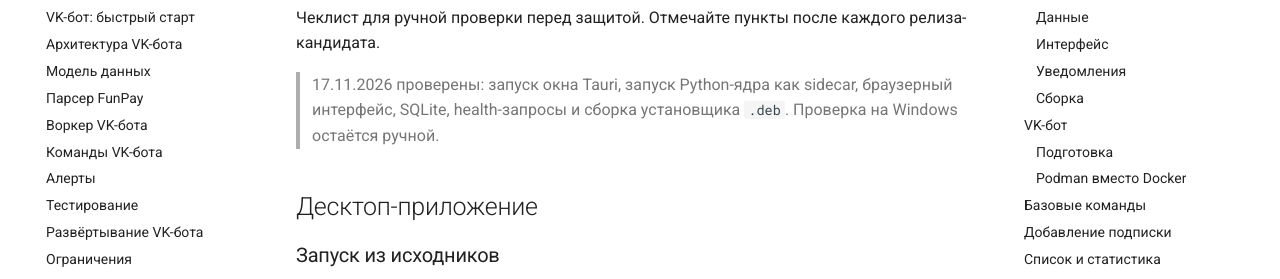
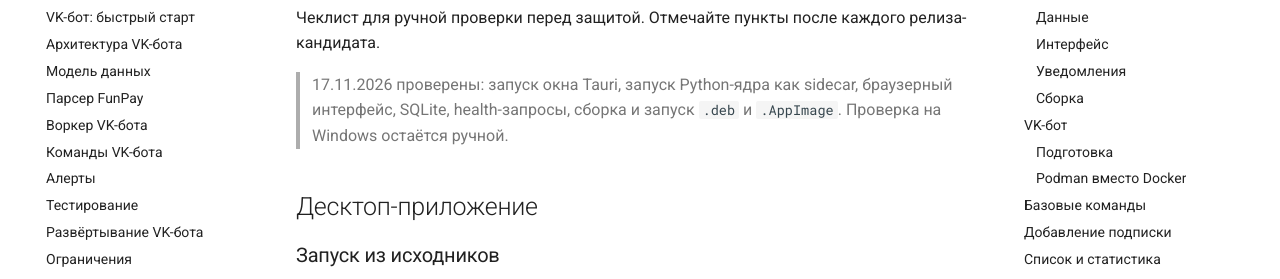
Before and after one commit to folov3r/funpay-monitor, an MkDocs documentation site: the page built from docs/qa-checklist.md, in a window 1280 px wide and 1400 px high. Shown: the part 175-454 px from the top of the window. Built offline with MkDocs 1.6.1 and Material for MkDocs 9.7.7, drawn with Linux system fonts in a browser that asks for light colours; some of the changed text lies outside the part shown.

Commit message:
docs: confirm the Linux bundles run

```diff
--- a/docs/qa-checklist.md
+++ b/docs/qa-checklist.md
@@ -4,8 +4,8 @@
 релиза-кандидата.
 
 > 17.11.2026 проверены: запуск окна Tauri, запуск Python-ядра как sidecar,
-> браузерный интерфейс, SQLite, health-запросы и сборка установщика `.deb`.
-> Проверка на Windows остаётся ручной.
+> браузерный интерфейс, SQLite, health-запросы, сборка и запуск `.deb` и
+> `.AppImage`. Проверка на Windows остаётся ручной.
 
 ## Десктоп-приложение
 
```
Also changed, not shown: other parts of docs/qa-checklist.md (+1 -1 lines).
